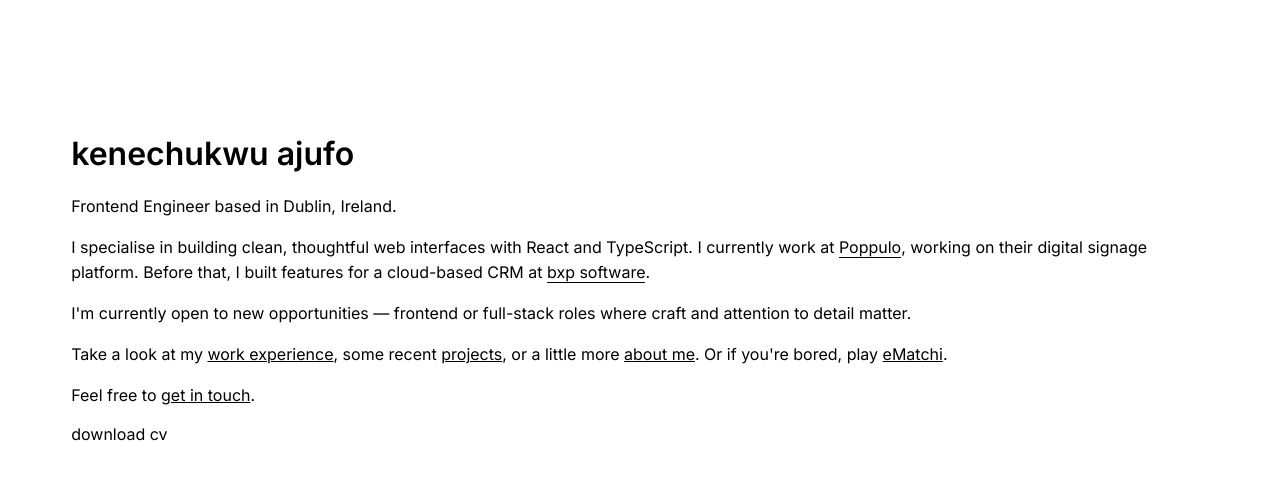
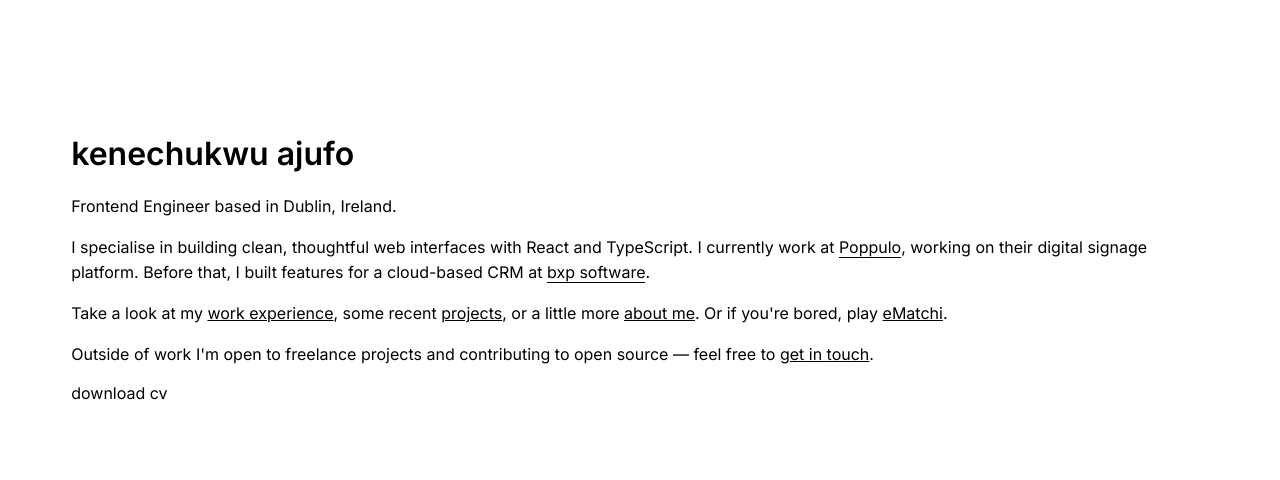
Before and after one commit to kxnxchukwu/kenechukwu.dev, a React (Vite) app: page / in a window 1280 px wide. Shown: the top 480 px of the page. Built offline with nearby package versions, Linux system fonts and the light colour scheme; some icons are missing.

Commit message:
Updated Home component

```diff
--- a/src/components/Home/Home.tsx
+++ b/src/components/Home/Home.tsx
@@ -40,11 +40,6 @@ export default function Home() {
         .
       </p>
 
-      <p className="leading-[25px] pb-4 text-neutral-500 w-11/12">
-        I'm currently open to new opportunities — frontend or full-stack roles
-        where craft and attention to detail matter.
-      </p>
-
       <div className="mt-4">
         <p className="leading-[25px] pb-4 text-neutral-500 w-11/12">
           Take a look at my{' '}
@@ -85,7 +80,8 @@ export default function Home() {
         </p>
 
         <p className="leading-[25px] pb-4 text-neutral-500 w-11/12">
-          Feel free to{' '}
+          Outside of work I'm open to freelance projects and contributing to
+          open source — feel free to{' '}
           <span
             onClick={handleGetInTouchClick}
             className="underline cursor-pointer"
```
